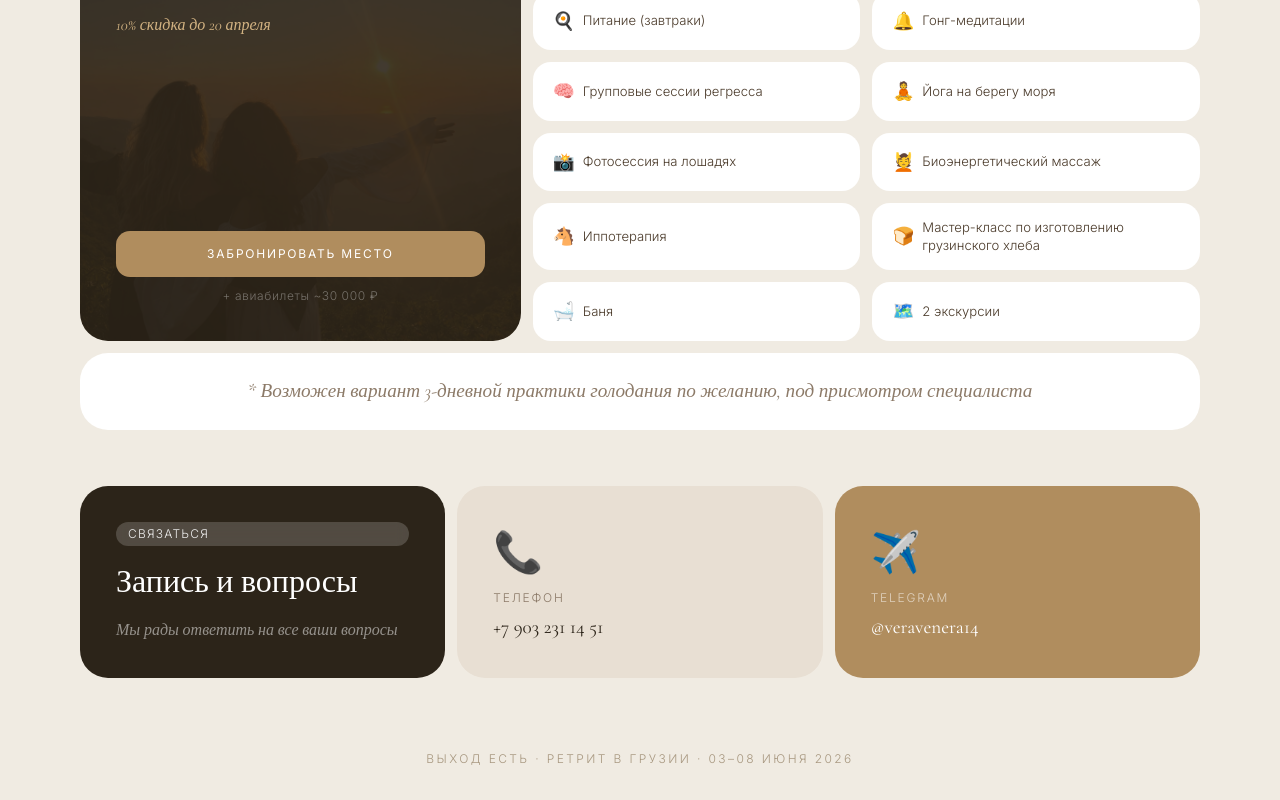
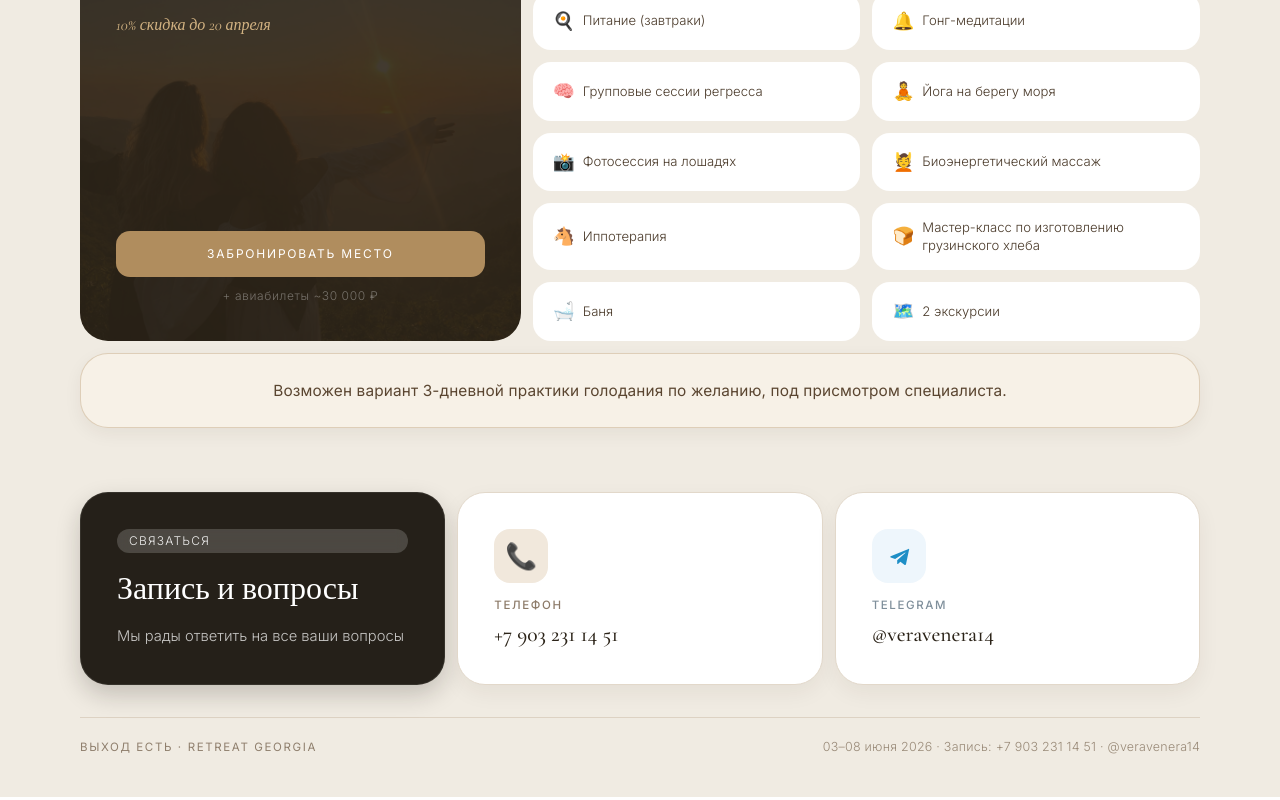
Before and after one commit to mixa-lll/RetritGergia, a React (Vite) app: page / in a window 1280 px wide. Shown: the part 6664-7464 px from the top of the page. Built offline with nearby package versions, Linux system fonts and the light colour scheme.

Commit message:
refine fixed footer layout and typography

```diff
--- a/src/app/App.tsx
+++ b/src/app/App.tsx
@@ -997,50 +997,59 @@ export default function App() {
         </div>
 
         {/* Extra note */}
-        <div className="mt-3 p-6 text-center" style={{ borderRadius: R, background: "#fff" }}>
-          <p style={{ fontFamily: "'Cormorant Garamond', serif", fontSize: "1.2rem", color: "#8c7a68", fontStyle: "italic" }}>
-            * Возможен вариант 3-дневной практики голодания по желанию, под присмотром специалиста
+        <div className="mt-3 p-6 text-center" style={{ borderRadius: R, background: "#f7f1e7", border: "1px solid rgba(176,141,94,0.35)", boxShadow: "0 6px 18px rgba(44,36,25,0.06)" }}>
+          <p style={{ fontFamily: "'Inter', sans-serif", fontSize: "0.96rem", fontWeight: 400, color: "#5a4530", lineHeight: 1.65, letterSpacing: "0.01em" }}>
+            Возможен вариант 3-дневной практики голодания по желанию, под присмотром специалиста.
           </p>
         </div>
       </section>
 
       {/* ── CONTACT ── */}
-      <section className="py-4 px-4 max-w-6xl mx-auto pb-10">
+      <section className="py-6 px-4 max-w-6xl mx-auto pb-8">
         <div className="grid grid-cols-1 md:grid-cols-3 gap-3">
           {/* Title card */}
-          <div className="md:col-span-1 p-9 flex flex-col justify-center" style={{ borderRadius: R, background: "#2c2419" }}>
+          <div className="md:col-span-1 p-9 flex flex-col justify-center" style={{ borderRadius: R, background: "#252019", border: "1px solid rgba(255,255,255,0.08)", boxShadow: "0 10px 24px rgba(24,20,15,0.2)" }}>
             <Pill light>Связаться</Pill>
-            <h2 className="mt-3" style={{ fontFamily: "'Cormorant Garamond', serif", fontSize: "clamp(2rem, 2.5vw, 2.2rem)", fontWeight: 300, color: "#fff" }}>
+            <h2 className="mt-3" style={{ fontFamily: "'Cormorant Garamond', serif", fontSize: "clamp(2rem, 2.5vw, 2.2rem)", fontWeight: 400, color: "#fff" }}>
               Запись и вопросы
             </h2>
-            <p style={{ fontFamily: "'Cormorant Garamond', serif", fontSize: "1rem", color: "rgba(255,255,255,0.5)", marginTop: 12, fontStyle: "italic" }}>
+            <p style={{ fontFamily: "'Inter', sans-serif", fontSize: "0.92rem", fontWeight: 300, color: "rgba(255,255,255,0.74)", marginTop: 12, lineHeight: 1.55 }}>
               Мы рады ответить на все ваши вопросы
             </p>
           </div>
           {/* Phone card */}
-          <a href="tel:+79032311451" className="md:col-span-1 p-9 flex flex-col justify-between hover:opacity-90 transition-opacity" style={{ borderRadius: R, background: "#e8dfd3", textDecoration: "none" }}>
-            <span style={{ fontSize: "2.5rem" }}>📞</span>
+          <a href="tel:+79032311451" className="md:col-span-1 p-9 flex flex-col justify-between transition-shadow duration-300" style={{ borderRadius: R, background: "#fff", border: "1px solid #e2d8ca", boxShadow: "0 8px 22px rgba(44,36,25,0.06)", textDecoration: "none" }}>
+            <span className="inline-flex items-center justify-center" style={{ width: 54, height: 54, borderRadius: "16px", background: "#f1e8dc", color: "#6d5130", fontSize: "1.6rem" }}>📞</span>
             <div>
-              <p style={{ fontFamily: "'Inter', sans-serif", fontSize: "0.75rem", fontWeight: 300, color: "#8c7a68", letterSpacing: "0.15em", textTransform: "uppercase", marginBottom: 6 }}>Телефон</p>
-              <p style={{ fontFamily: "'Cormorant Garamond', serif", fontSize: "1.2rem", fontWeight: 400, color: "#2c2419" }}>+7 903 231 14 51</p>
+              <p style={{ fontFamily: "'Inter', sans-serif", fontSize: "0.72rem", fontWeight: 500, color: "#8c7a68", letterSpacing: "0.14em", textTransform: "uppercase", marginBottom: 8 }}>Телефон</p>
+              <p style={{ fontFamily: "'Cormorant Garamond', serif", fontSize: "1.35rem", fontWeight: 500, color: "#2c2419", lineHeight: 1.2 }}>+7 903 231 14 51</p>
             </div>
           </a>
           {/* Telegram card */}
-          <a href="https://t.me/veravenera14" target="_blank" rel="noopener noreferrer" className="md:col-span-1 p-9 flex flex-col justify-between hover:opacity-90 transition-opacity" style={{ borderRadius: R, background: "#b08d5e", textDecoration: "none" }}>
-            <span style={{ fontSize: "2.5rem" }}>✈️</span>
+          <a href="https://t.me/veravenera14" target="_blank" rel="noopener noreferrer" className="md:col-span-1 p-9 flex flex-col justify-between transition-shadow duration-300" style={{ borderRadius: R, background: "#fff", border: "1px solid #e2d8ca", boxShadow: "0 8px 22px rgba(44,36,25,0.06)", textDecoration: "none" }}>
+            <span className="inline-flex items-center justify-center" style={{ width: 54, height: 54, borderRadius: "16px", background: "#eef6fc", color: "#1d8ec6" }}>
+              <svg width="24" height="24" viewBox="0 0 24 24" fill="none" aria-hidden="true">
+                <path d="M21.5 4.9c.3-.2.7 0 .7.4 0 .1 0 .2-.1.3l-3.1 14.7c-.1.6-.8.9-1.3.6l-4.3-3.2-2.2 2.1c-.4.4-1 .1-1-.4v-3.1l8.1-7.4c.2-.2 0-.4-.2-.3l-10 6.3-4.3-1.4c-.6-.2-.7-1-.1-1.3L21.5 4.9z" fill="currentColor"/>
+              </svg>
+            </span>
             <div>
-              <p style={{ fontFamily: "'Inter', sans-serif", fontSize: "0.75rem", fontWeight: 300, color: "rgba(255,255,255,0.6)", letterSpacing: "0.15em", textTransform: "uppercase", marginBottom: 6 }}>Telegram</p>
-              <p style={{ fontFamily: "'Cormorant Garamond', serif", fontSize: "1.2rem", fontWeight: 400, color: "#fff" }}>@veravenera14</p>
+              <p style={{ fontFamily: "'Inter', sans-serif", fontSize: "0.72rem", fontWeight: 500, color: "#7f8f9b", letterSpacing: "0.14em", textTransform: "uppercase", marginBottom: 8 }}>Telegram</p>
+              <p style={{ fontFamily: "'Cormorant Garamond', serif", fontSize: "1.35rem", fontWeight: 500, color: "#2c2419", lineHeight: 1.2 }}>@veravenera14</p>
             </div>
           </a>
         </div>
       </section>
 
       {/* ── FOOTER ── */}
-      <footer className="py-8 text-center">
-        <p style={{ fontFamily: "'Inter', sans-serif", fontSize: "0.75rem", fontWeight: 300, color: "#a89880", letterSpacing: "0.2em", textTransform: "uppercase" }}>
-          ВЫХОД ЕСТЬ · Ретрит в Грузии · 03–08 июня 2026
-        </p>
+      <footer className="px-4 pb-10 max-w-6xl mx-auto">
+        <div style={{ borderTop: "1px solid #ddd2c3" }} className="pt-5 flex flex-col gap-2 md:flex-row md:items-center md:justify-between">
+          <p style={{ fontFamily: "'Inter', sans-serif", fontSize: "0.72rem", fontWeight: 400, color: "#8f7f6d", letterSpacing: "0.14em", textTransform: "uppercase" }}>
+            ВЫХОД ЕСТЬ · RETREAT GEORGIA
+          </p>
+          <p style={{ fontFamily: "'Inter', sans-serif", fontSize: "0.78rem", fontWeight: 300, color: "#998a78", letterSpacing: "0.02em" }}>
+            03–08 июня 2026 · Запись: +7 903 231 14 51 · @veravenera14
+          </p>
+        </div>
       </footer>
     </div>
   );
```
